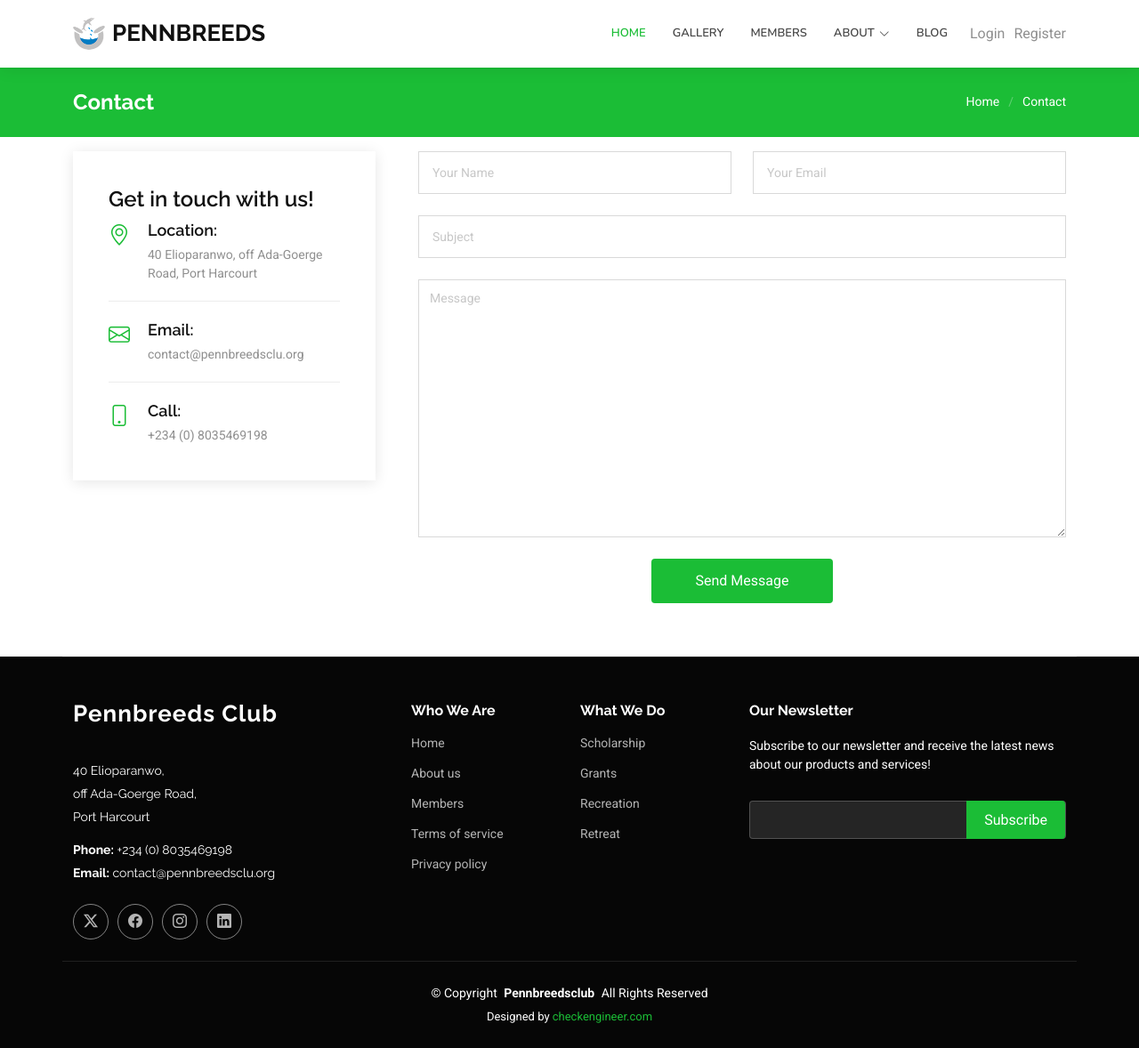
After one commit to emppas/pennbreeds, a Django app: page /contact/ in a window 1280 px wide. The commit adds this page. Shown: the whole page at 89% size. Run offline with Django 5.2, Linux system fonts and the light colour scheme; some libraries are stand-ins or nearby versions.

Commit message:
created contact page

```diff
--- a/blog/templates/blog/article.html
+++ b/blog/templates/blog/article.html
@@ -49,7 +49,7 @@
 
                 <hr>
 
-                <a href="blog-details.html" class="readmore stretched-link"><span>Read More</span><i class="bi bi-arrow-right"></i></a>
+                <a href="#" class="readmore stretched-link"><span>Read More</span><i class="bi bi-arrow-right"></i></a>
 
               </div>
 
--- a/blog/templates/blog/base.html
+++ b/blog/templates/blog/base.html
@@ -66,7 +66,7 @@
           <li><a href="{% url 'blog-members' %}">Members</a></li>
           <li class="dropdown"><a href="#" target="_self"><span>About</span> <i class="bi bi-chevron-down toggle-dropdown"></i></a>
             <ul>
-              <li><a href="#">Contact Us</a></li>
+              <li><a href="{% url 'blog-contact' %}">Contact Us</a></li>
               <li><a href="{% url 'blog-execos' %}">Leadership</a></li>
               <li><a href="{% url 'blog-about' %}">Who We Are</a></li>
 
--- /dev/null
+++ b/blog/templates/blog/contact.html
@@ -0,0 +1,95 @@
+{% extends "blog/base.html" %}
+{% load static %}
+
+{% block content %}
+    <main class="main">
+
+        <!-- Page Title -->
+        <div class="page-title accent-background">
+        <div class="container d-lg-flex justify-content-between align-items-center">
+            <h1 class="mb-2 mb-lg-0">Contact</h1>
+            <nav class="breadcrumbs">
+            <ol>
+                <li><a href="{% url 'blog-home' %}">Home</a></li>
+                <li class="current">Contact</li>
+            </ol>
+            </nav>
+        </div>
+        </div><!-- End Page Title -->
+
+        <!-- Contact Section -->
+        <section id="contact" class="contact section mt-3">
+
+        <div class="container" data-aos="fade">
+
+            <div class="row gy-5 gx-lg-5">
+
+            <div class="col-lg-4">
+
+                <div class="info">
+                <h3>Get in touch with us!</h3>
+
+                <div class="info-item d-flex">
+                    <i class="bi bi-geo-alt flex-shrink-0"></i>
+                    <div>
+                    <h4>Location:</h4>
+                    <p>40 Elioparanwo, off Ada-Goerge Road, Port Harcourt</p>
+                    </div>
+
+
+                </div><!-- End Info Item -->
+
+                <div class="info-item d-flex">
+                    <i class="bi bi-envelope flex-shrink-0"></i>
+                    <div>
+                    <h4>Email:</h4>
+                    <p>contact@pennbreedsclu.org</p>
+                    </div>
+                </div><!-- End Info Item -->
+
+                <div class="info-item d-flex">
+                    <i class="bi bi-phone flex-shrink-0"></i>
+                    <div>
+                    <h4>Call:</h4>
+                    <p>+234 (0) 8035469198</p>
+                    </div>
+                </div><!-- End Info Item -->
+
+                </div>
+
+            </div>
+
+            <div class="col-lg-8">
+                <form action="forms/contact.php" method="post" role="form" class="php-email-form">
+                <div class="row">
+                    <div class="col-md-6 form-group">
+                    <input type="text" name="name" class="form-control" id="name" placeholder="Your Name" required="">
+                    </div>
+                    <div class="col-md-6 form-group mt-3 mt-md-0">
+                    <input type="email" class="form-control" name="email" id="email" placeholder="Your Email" required="">
+                    </div>
+                </div>
+                <div class="form-group mt-3">
+                    <input type="text" class="form-control" name="subject" id="subject" placeholder="Subject" required="">
+                </div>
+                <div class="form-group mt-3">
+                    <textarea class="form-control" name="message" placeholder="Message" required=""></textarea>
+                </div>
+                <div class="my-3">
+                    <div class="loading">Loading</div>
+                    <div class="error-message"></div>
+                    <div class="sent-message">Your message has been sent. Thank you!</div>
+                </div>
+                <div class="text-center"><button type="submit">Send Message</button></div>
+                </form>
+            </div><!-- End Contact Form -->
+
+            </div>
+
+        </div>
+
+        </section><!-- /Contact Section -->
+
+    </main>
+
+  {% endblock %}
--- a/blog/urls.py
+++ b/blog/urls.py
@@ -5,6 +5,7 @@ from . import views
 urlpatterns = [
     path('', views.home, name='blog-home'),
     path('about/', views.about, name='blog-about'),
+    path('contact/', views.contact, name='blog-contact'),
     path('members/', views.members, name='blog-members'),
     path('search/', views.member_search, name='member-search'),
     path('blog/', views.blog, name='blog-blog'),
--- a/blog/views.py
+++ b/blog/views.py
@@ -14,6 +14,9 @@ def home(request):
 
 def about(request):
     return render(request, 'blog/about.html', {'title': 'About Page'})
+
+def contact(request):
+    return render(request, 'blog/contact.html', {'title': 'Contact Us!'})
 
 
 def blog(request):
@@ -53,19 +56,6 @@ def execo_list(request):
     }
     return render(request, 'blog/execo_list.html', context)
 
-# def blog_post(request):
-#     posts_list = Post.objects.all()
-#     paginator = Paginator(posts_list, 6)
-
-#     page_number = request.GET.get('page')
-#     page_obj = paginator.get_page(page_number)
-
-#     context = {
-#         'title': 'Welcome to Blog Post Page',
-#         'page_obj': page_obj,
-#     }
-#     return render(request, 'blog/article.html', context)
-
 
 def post_detail(request):
      return render(request, 'blog/post_detail.html', {'title': 'Post Details Page'})
```
